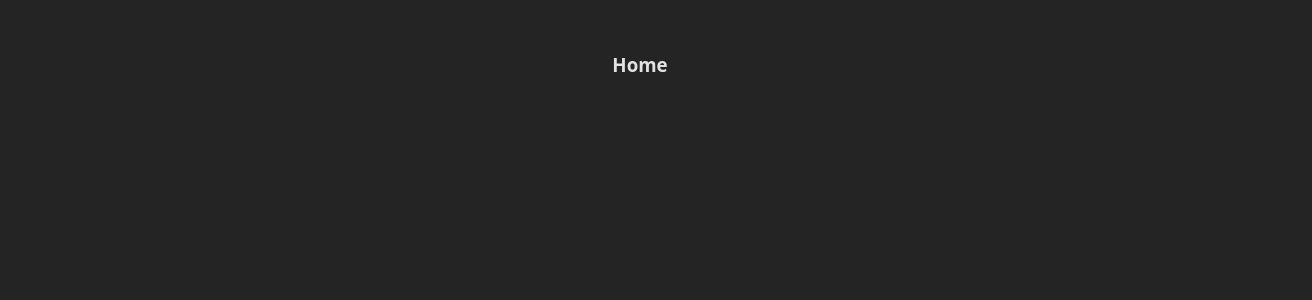
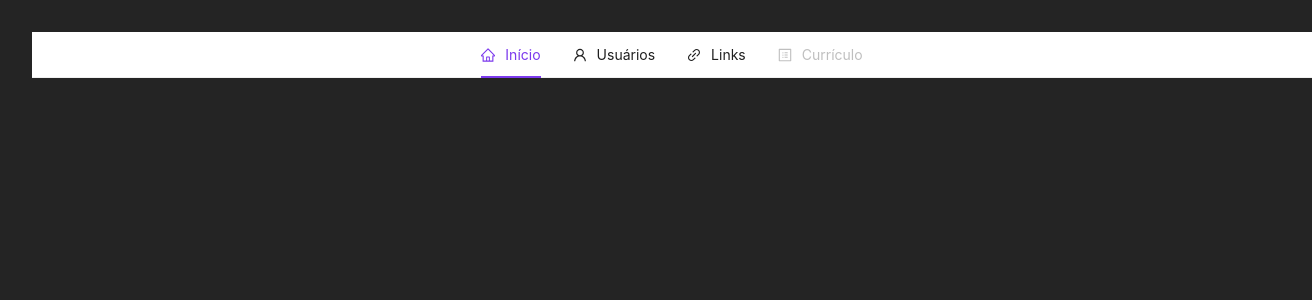
Before and after one commit to WagnerEsser/portfolio-react, a React (Vite) app: page / in a window 1280 px wide. Shown: the top 300 px of the page, 1312 px wide, since content can reach past the window. Built offline with nearby package versions, Linux system fonts and the light colour scheme.

Commit message:
feat: add antD

```diff
--- a/package.json
+++ b/package.json
@@ -11,6 +11,8 @@
     "preview": "vite preview"
   },
   "dependencies": {
+    "@ant-design/icons": "^6.0.0",
+    "antd": "^5.27.1",
     "axios": "^1.11.0",
     "json-server": "^1.0.0-beta.3",
     "react": "^19.1.1",
--- a/src/main.tsx
+++ b/src/main.tsx
@@ -1,10 +1,21 @@
 import { StrictMode } from "react";
 import { createRoot } from "react-dom/client";
-import "./index.css";
-import App from "./App.tsx";
+import "antd/dist/reset.css"; // reset global recommended on v5
+import "./base.css";
+import App from "./App";
+import ptBR from "antd/locale/pt_BR";
+import { ConfigProvider, theme } from "antd";
 
 createRoot(document.getElementById("root")!).render(
   <StrictMode>
-    <App />
+    <ConfigProvider
+      locale={ptBR}
+      theme={{
+        algorithm: theme.defaultAlgorithm,
+        token: { colorPrimary: "#7c3aed" },
+      }}
+    >
+      <App />
+    </ConfigProvider>
   </StrictMode>
 );
--- a/src/pages/Home.tsx
+++ b/src/pages/Home.tsx
@@ -1,7 +1,125 @@
+import { useState } from "react";
+import {
+  GithubFilled,
+  HomeOutlined,
+  InstagramOutlined,
+  LinkedinFilled,
+  LinkOutlined,
+  MailOutlined,
+  ProfileOutlined,
+  UserOutlined,
+  WhatsAppOutlined,
+} from "@ant-design/icons";
+import type { MenuProps } from "antd";
+import { Menu, message } from "antd";
+import type { MessageInstance } from "antd/es/message/interface";
+
+type MenuItem = Required<MenuProps>["items"][number];
+
+const items = (messageApi: MessageInstance): MenuItem[] => [
+  {
+    label: "Início",
+    key: "home",
+    icon: <HomeOutlined />,
+  },
+  {
+    label: "Usuários",
+    key: "users",
+    icon: <UserOutlined />,
+  },
+  {
+    label: "Links",
+    key: "links",
+    icon: <LinkOutlined />,
+    children: [
+      {
+        type: "group",
+        label: "Profissional",
+        children: [
+          {
+            label: "Linkedin",
+            key: "linkedin",
+
+            icon: <LinkedinFilled />,
+            onClick: () =>
+              window.open("https://www.linkedin.com/in/wagneresser/", "_blank"),
+          },
+          {
+            label: "GitHub",
+            key: "github",
+            icon: <GithubFilled />,
+            onClick: () =>
+              window.open("https://github.com/WagnerEsser", "_blank"),
+          },
+        ],
+      },
+      {
+        type: "group",
+        label: "Pessoal",
+        children: [
+          {
+            label: "Instagram",
+            key: "instagram",
+            icon: <InstagramOutlined />,
+            onClick: () =>
+              window.open("https://www.instagram.com/wagner_esser/", "_blank"),
+          },
+          {
+            label: "WhatsApp",
+            key: "whatsapp",
+            icon: <WhatsAppOutlined />,
+            onClick: () => window.open("https://wa.me/5547992826721", "_blank"),
+          },
+          {
+            label: "waesser@gmail.com",
+            key: "email",
+            icon: <MailOutlined />,
+            onClick: () => {
+              navigator.clipboard.writeText("waesser@gmail.com");
+              messageApi.success("Email copiado para a área de transferência!");
+            },
+          },
+        ],
+      },
+    ],
+  },
+  {
+    label: "Currículo",
+    key: "curriculum",
+    disabled: true,
+    icon: <ProfileOutlined />,
+  },
+];
+
 const Home = () => {
+  const [antMessage, antMessageComponent] = message.useMessage();
+  const [current, setCurrent] = useState("home");
+
+  const onClick: MenuProps["onClick"] = (e) => {
+    switch (e.key) {
+      case "home":
+      case "users": {
+        setCurrent(e.key);
+        return;
+      }
+      default:
+        return;
+    }
+  };
+
   return (
-    <div>
-      <h3>Home</h3>
+    <div style={{ width: 1280 }}>
+      {antMessageComponent}
+      <Menu
+        onClick={onClick}
+        selectedKeys={[current]}
+        mode='horizontal'
+        style={{
+          display: "flex",
+          justifyContent: "center",
+        }}
+        items={items(antMessage)}
+      />
     </div>
   );
 };
```
Also changed, not shown: src/base.css (renamed from src/index.css), 1 other file (tests, documents, lock files or other folders).
